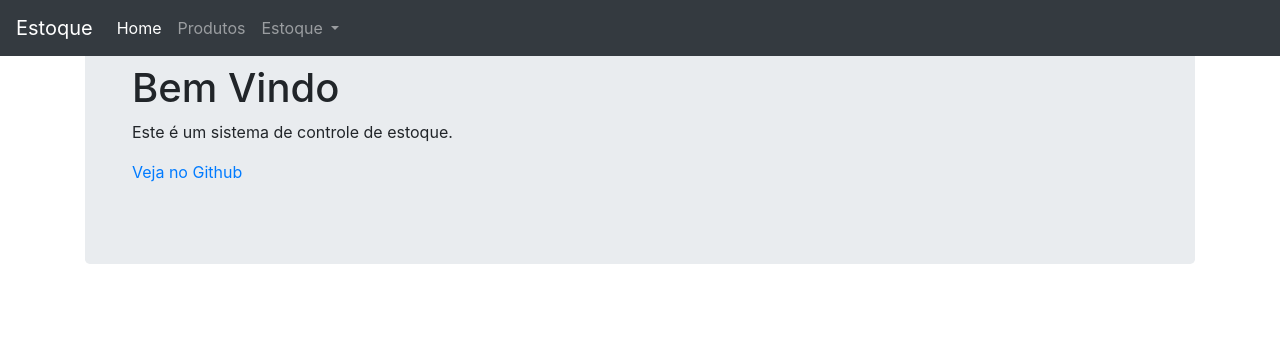
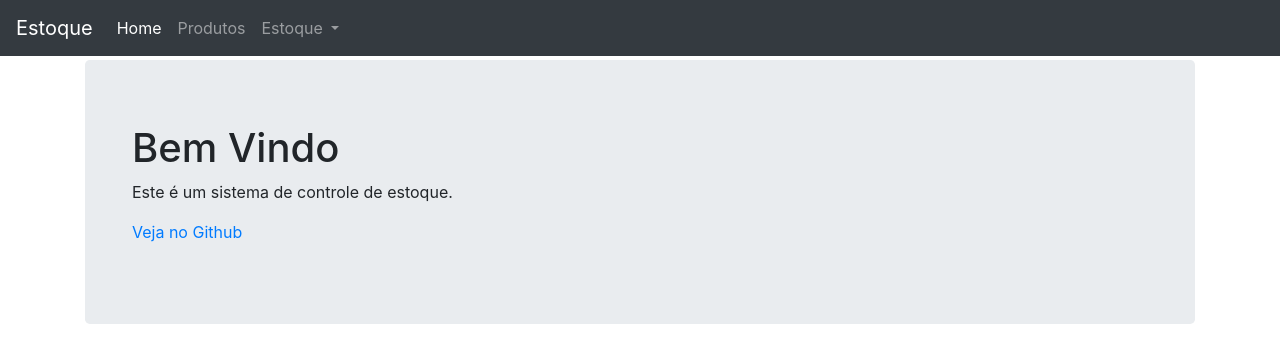
Before and after one commit to CleitonSilvaT/ControleEstoque, a Django app: page / in a window 1280 px wide. Shown: the top 363 px of the page. Run offline with Django 3.2, Linux system fonts and the light colour scheme; parts of the project's set-up code (start-up, migrations or seed data) failed here and were passed over; some libraries are stand-ins or nearby versions.

Commit message:
Update template base. Close #15

```diff
--- a/projeto/core/templates/base.html
+++ b/projeto/core/templates/base.html
@@ -11,9 +11,15 @@
         <!-- Bootstrap CSS -->
         <link rel="stylesheet" href="{% static 'css/bootstrap.min.css' %}">
         <!-- Font Awesome CSS -->
-        <link rel="stylesheet" href="{% static 'css/fontawesome.min.css' %}">
+        <link rel="stylesheet" href="{% static 'css/fontawesome_all.css' %}">
 
         <title>Estoque</title>
+
+        <style>
+            body {
+                margin-top: 60px;
+            }
+        </style>
 
         {% block css%}
         {% endblock css%}
@@ -34,7 +40,7 @@
         <script src="{% static 'js/popper.min.js' %}"></script>
         <script src="{% static 'js/bootstrap.min.js' %}"></script>
         <!-- Font Awesome JS -->
-        <script src="{% static 'js/fontawesome.min.js' %}"></script>
+        <script src="{% static 'js/fontawesome_all.js' %}"></script>
 
         {% block js %}
         {% endblock js %}
```
